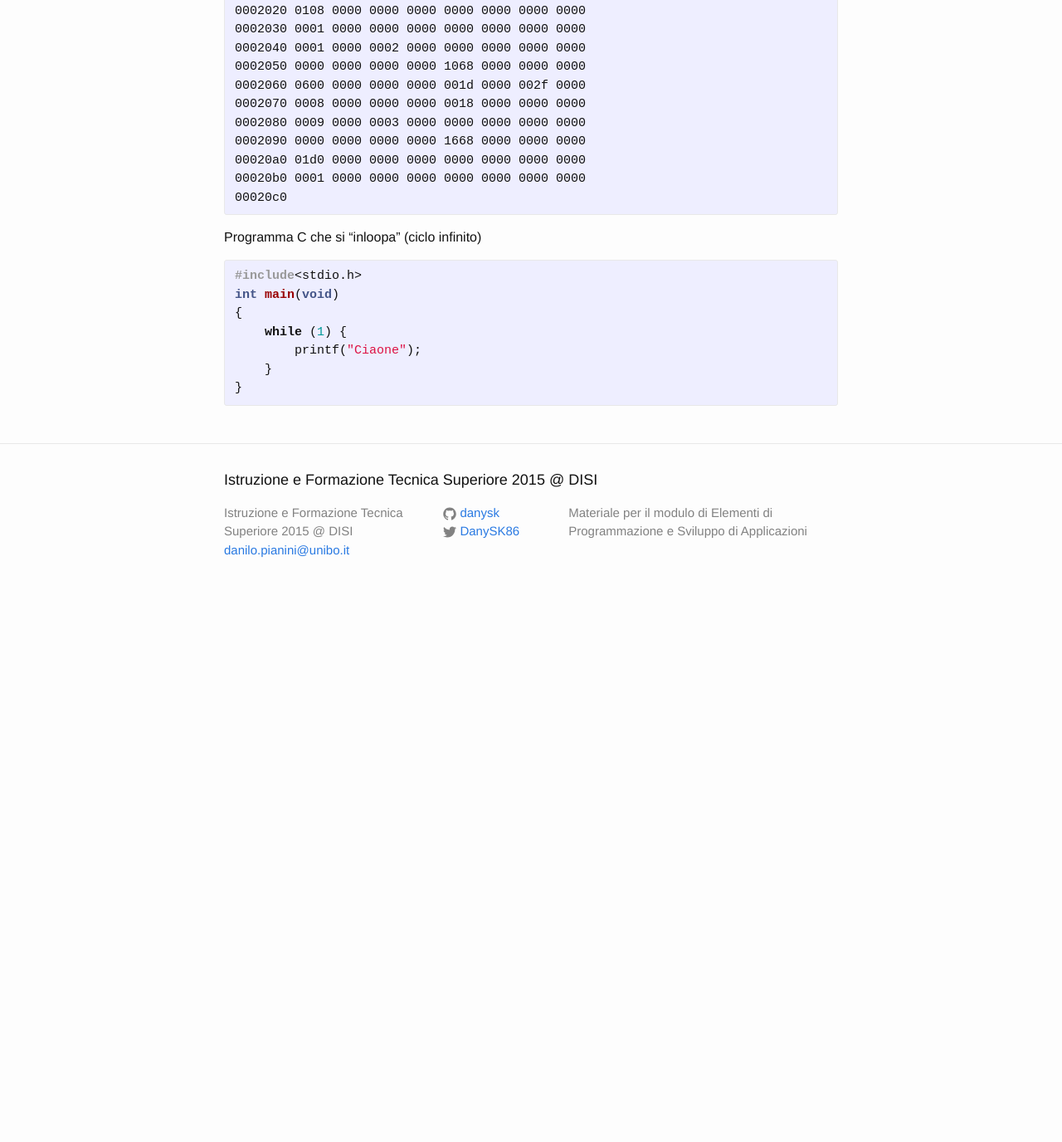
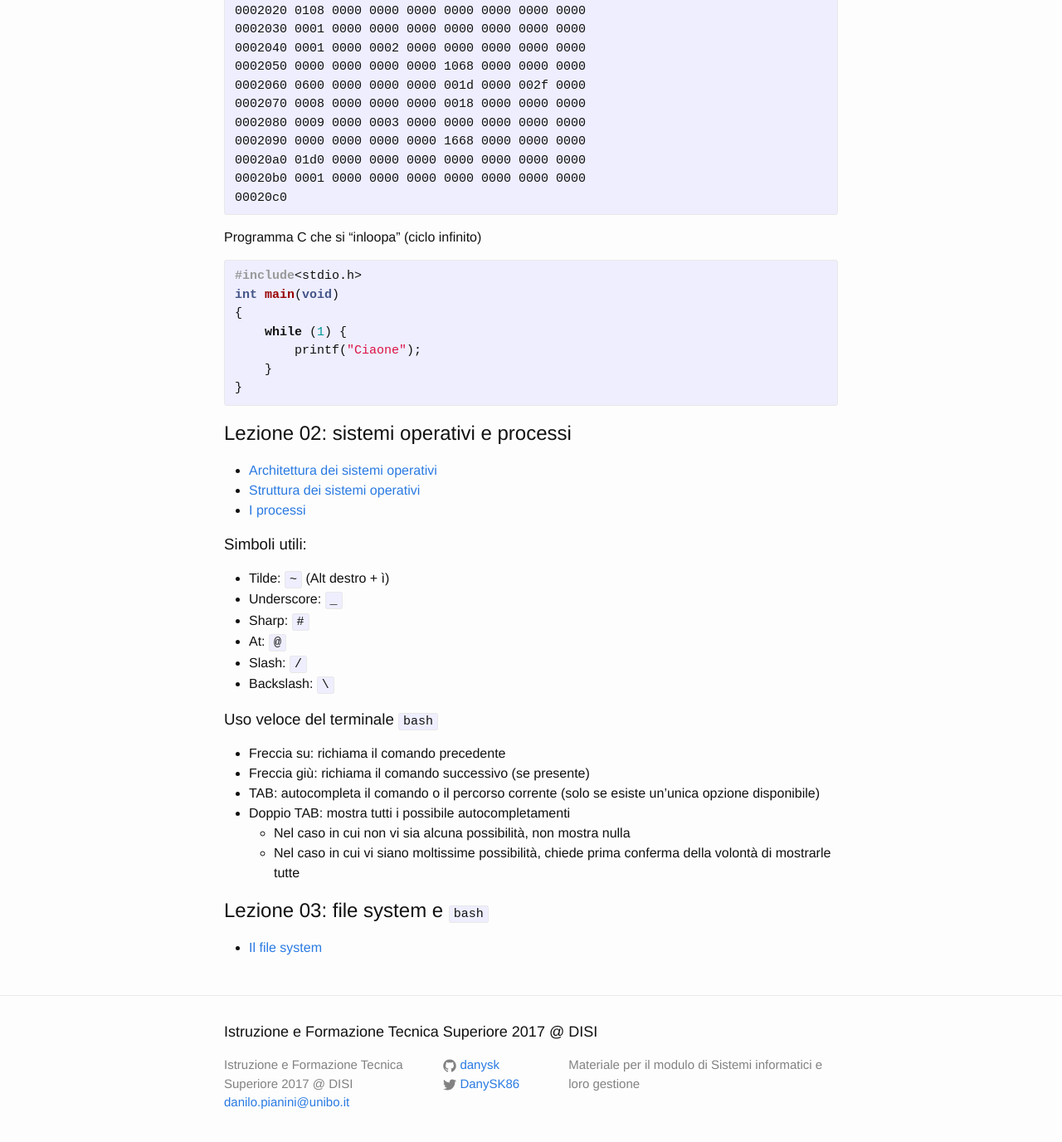
Before and after one commit to APICe-at-DISI/ifts2018, a Jekyll site: the page built from index.md, in a window 1280 px wide and 1400 px high, scrolled down 10264 px. Shown: the top 1376 px of the window at 83% size. Built offline with Jekyll 4.4.1, drawn with Linux system fonts in a browser that asks for light colours; our own code applies the rules of GitHub Pages for plain Markdown files; before the commit the page ends 10998 px from its top, so only the background shows below that; some of the changed text lies outside the part shown.

Commit message:
Add lesson 02 and 03

```diff
--- a/_config.yml
+++ b/_config.yml
@@ -1,9 +1,9 @@
 # Site settings
-title: "Istruzione e Formazione Tecnica Superiore 2015 @ DISI"
+title: "Istruzione e Formazione Tecnica Superiore 2017 @ DISI"
 email: danilo.pianini@unibo.it
 description: > # this means to ignore newlines until "baseurl:"
-  Materiale per il modulo di Elementi di Programmazione e Sviluppo di Applicazioni
-baseurl: "/ifts2015" # the subpath of your site, e.g. /blog/
+  Materiale per il modulo di Sistemi informatici e loro gestione
+baseurl: "/ifts2017" # the subpath of your site, e.g. /blog/
 url: "http://oop-at-disi.github.io" # the base hostname & protocol for your site
 twitter_username: DanySK86
 github_username:  danysk
--- a/index.md
+++ b/index.md
@@ -478,3 +478,31 @@ int main(void)
     }
 }
 {% endhighlight %}
+
+## Lezione 02: sistemi operativi e processi
+
+* [Architettura dei sistemi operativi](02/architettura.pdf)
+* [Struttura dei sistemi operativi](02/struttura.pdf)
+* [I processi](02/processi.pdf)
+
+### Simboli utili:
+
+* Tilde: `~` (Alt destro + ì)
+* Underscore: `_`
+* Sharp: `#`
+* At: `@`
+* Slash: `/`
+* Backslash: `\`
+
+### Uso veloce del terminale `bash`
+
+* Freccia su: richiama il comando precedente
+* Freccia giù: richiama il comando successivo (se presente)
+* TAB: autocompleta il comando o il percorso corrente (solo se esiste un'unica opzione disponibile)
+* Doppio TAB: mostra tutti i possibile autocompletamenti
+  * Nel caso in cui non vi sia alcuna possibilità, non mostra nulla
+  * Nel caso in cui vi siano moltissime possibilità, chiede prima conferma della volontà di mostrarle tutte
+
+## Lezione 03: file system e `bash`
+
+* [Il file system](03/fs.pdf)
```
Also changed, not shown: 4 other files.
